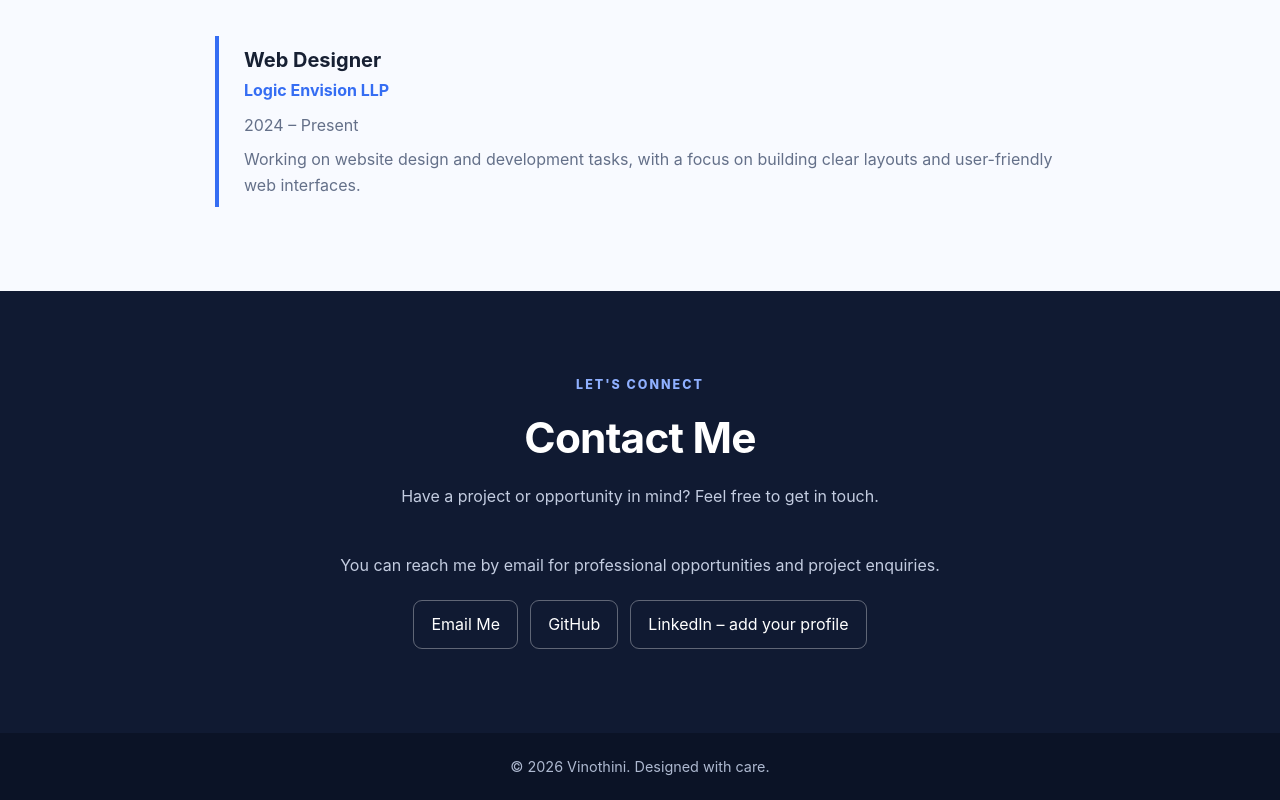
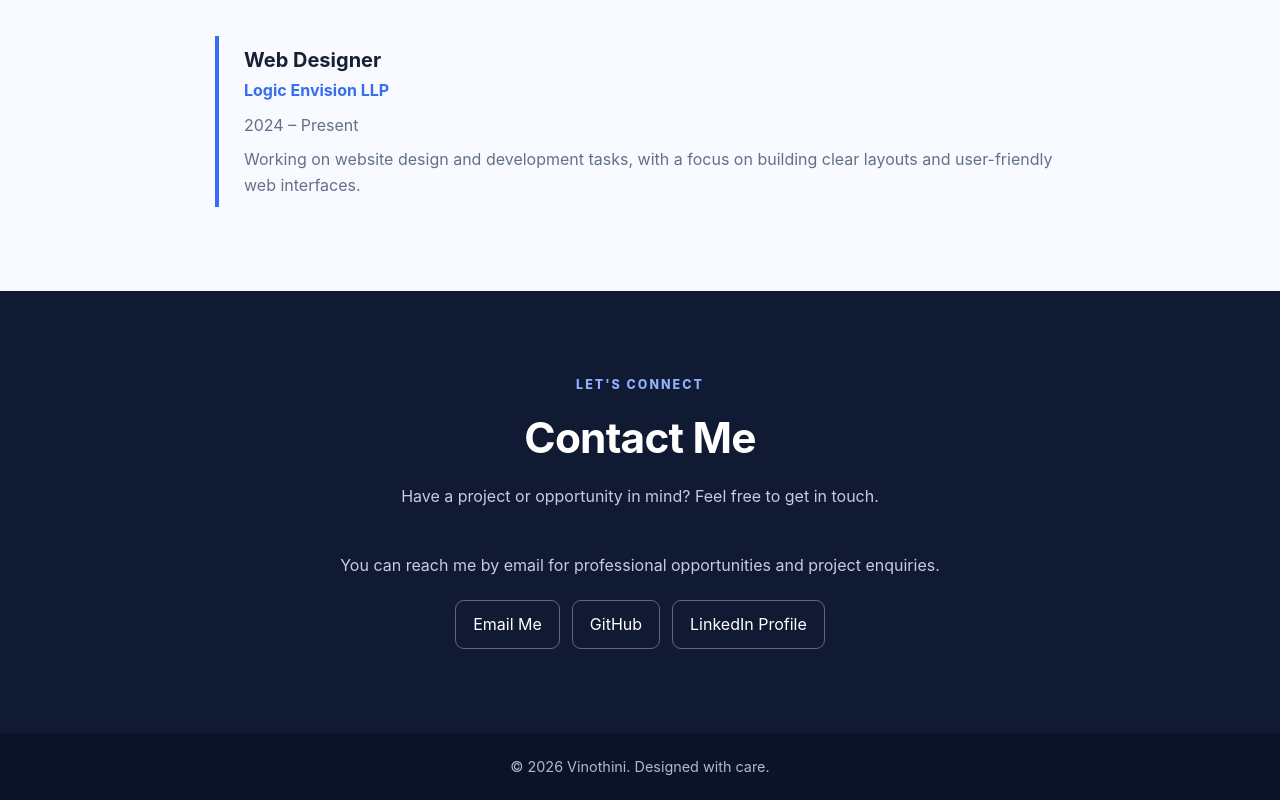
Before and after one commit to LET-VINOTHINI/LET-vinothini.github.io, a plain HTML site: page index.html in a window 1280 px wide. Shown: the part 2703-3503 px from the top of the page. Drawn offline with Linux system fonts and the light colour scheme.

Commit message:
Update LinkedIn link in index.html

```diff
--- a/index.html
+++ b/index.html
@@ -228,7 +228,7 @@
           <div class="contact-links">
             <a href="https://mail.google.com/mail/?view=cm&fs=1&to=adhithan2904@gmail.com" target="_blank" rel="noopener">Email Me</a>
             <a href="https://github.com/LET-VINOTHINI" target="_blank" rel="noopener">GitHub</a>
-            <a href="https://www.linkedin.com/" target="_blank" rel="noopener">LinkedIn – add your profile</a>
+            <a href="https://www.linkedin.com/in/adhithan-undefined-52697a450/" target="_blank" rel="noopener">LinkedIn Profile</a>
           </div>
         </div>
       </div>
```
